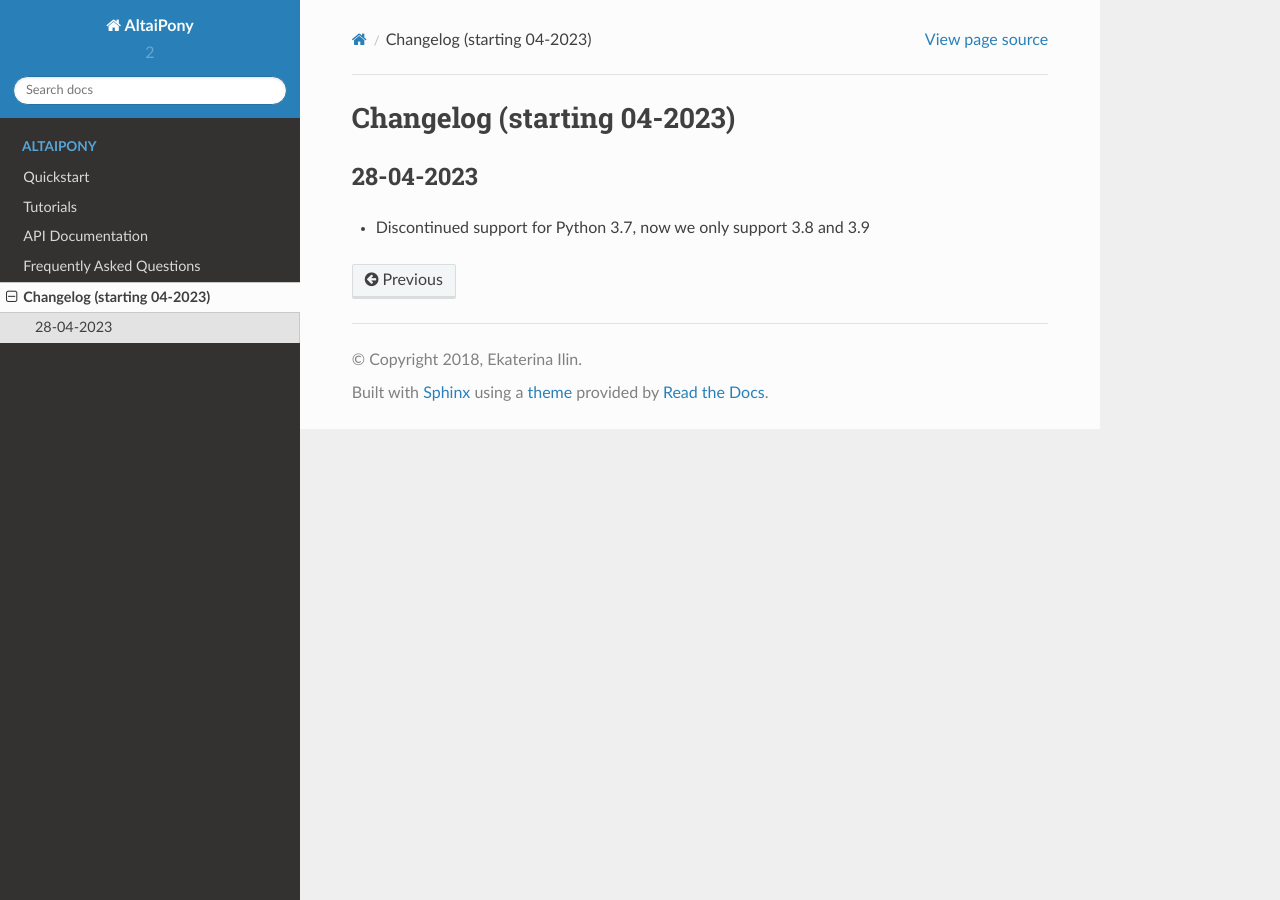
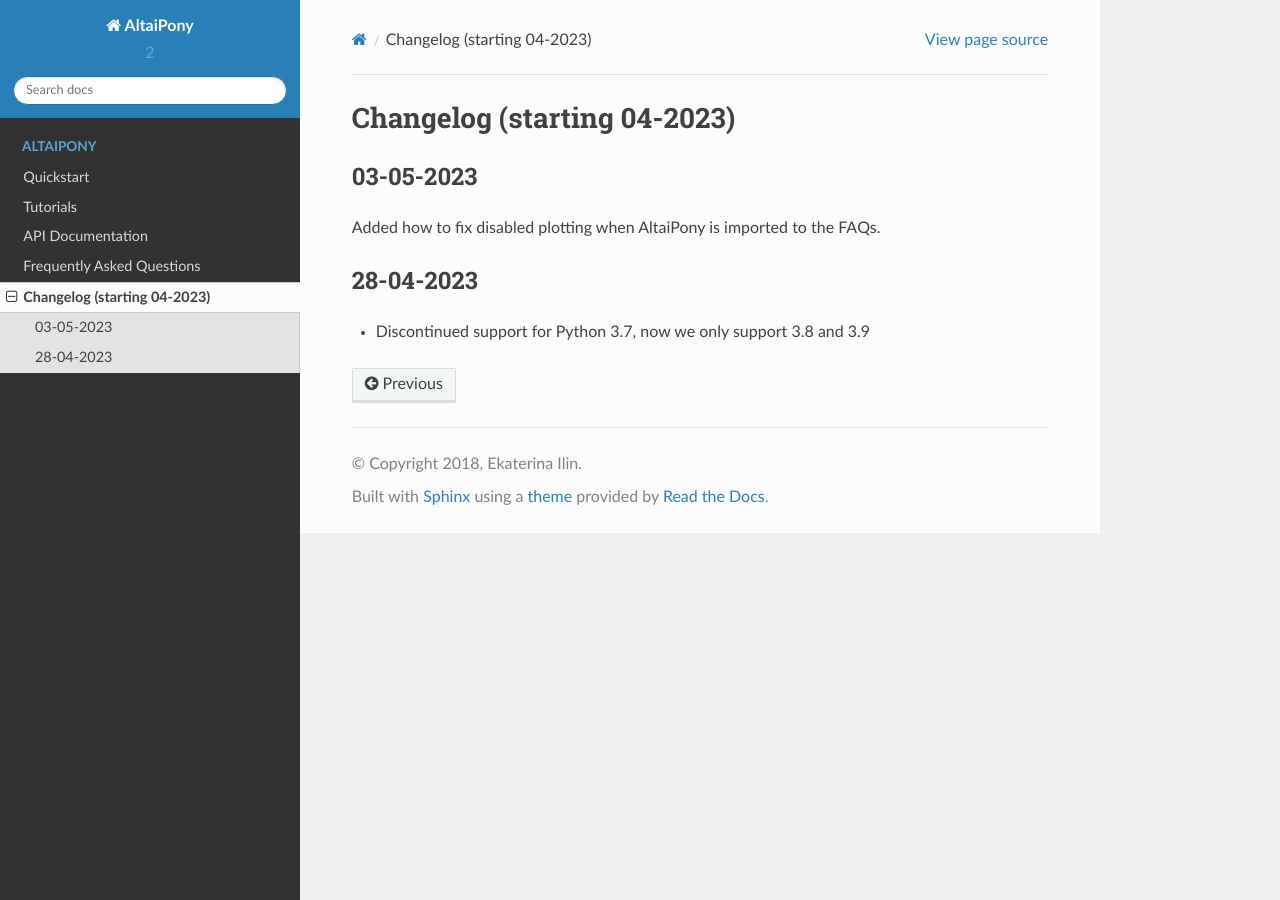
Before and after one commit to ekaterinailin/AltaiPony, a Sphinx documentation site: the page built from docs/source/changelog.rst, in a window 1280 px wide. Built offline with Sphinx 7.4.7 and the Read the Docs theme 2.0.0, drawn with Linux system fonts in a browser that asks for light colours.

Commit message:
update changelog

```diff
--- a/docs/source/changelog.rst
+++ b/docs/source/changelog.rst
@@ -1,6 +1,10 @@
 Changelog (starting 04-2023)
 =======================================
 
+
+03-05-2023
+^^^^^^^^^^^^^^^^^^^^^^^^^^^^^^^^^^^^^^^^^^^^
+Added how to fix disabled plotting when AltaiPony is imported to the FAQs.
 
 28-04-2023
 ^^^^^^^^^^^^^^^^^^^^^^^^^^^^^^^^^^^^^^^^^^^^
```
